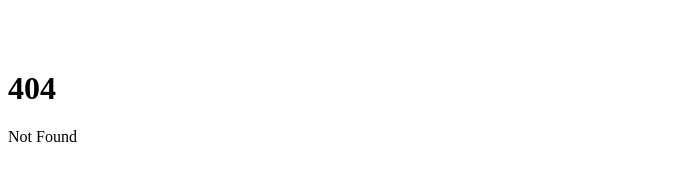
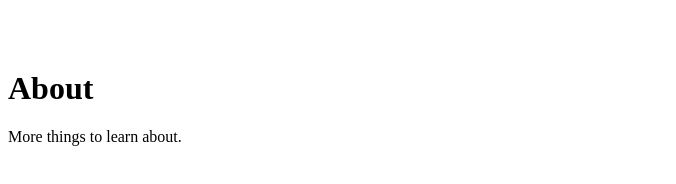
Before and after one commit to evan-poster/dictionary_webapp, a SvelteKit app in the folder svelte-project/: page /about in a window 1280 px wide. Before the commit this address had no page. Shown: the part 322-506 px from the top of the page, without its empty margins (0-676 px from the left). Built offline with nearby package versions, Linux system fonts and the light colour scheme.

Commit message:
about page added

```diff
--- /dev/null
+++ b/svelte-project/src/routes/about/+page.svelte
@@ -0,0 +1,3 @@
+<h1>About</h1>
+
+<p>More things to learn about.</p>
```
